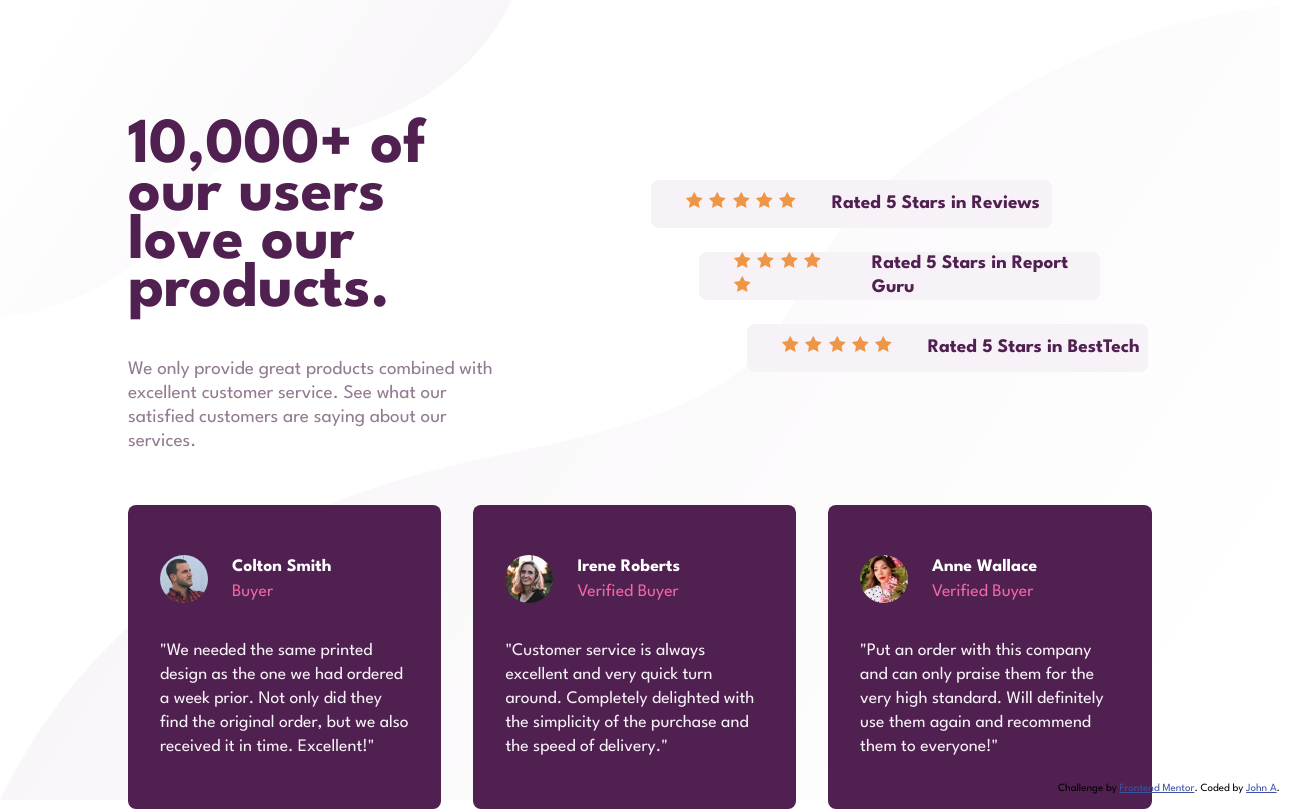
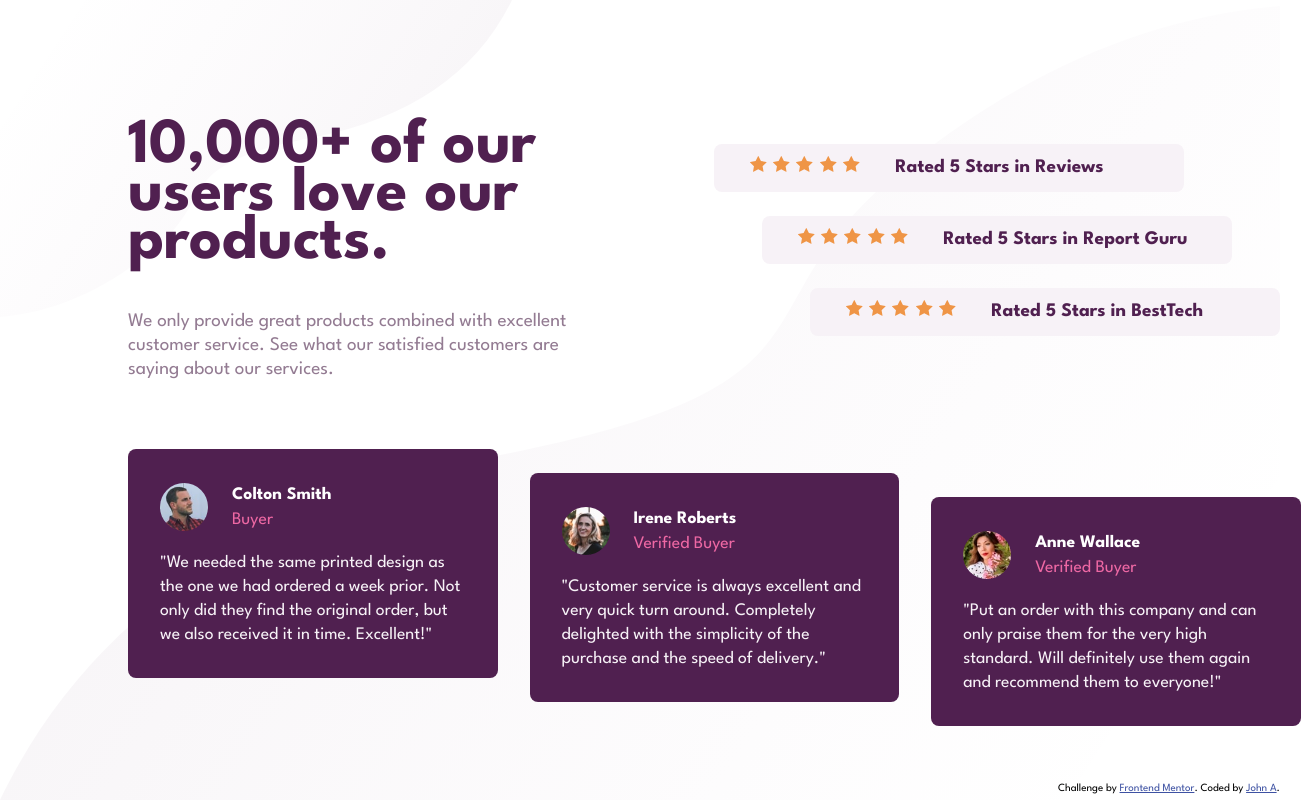
Before and after one commit to ajkun55/Social-proof-section, a plain HTML site: page index.html in a window 1280 px wide. Shown: the whole page, 1301 px wide, since content can reach past the window. Drawn offline with Linux system fonts and the light colour scheme.

Commit message:
Add files via upload

```diff
--- a/index.html
+++ b/index.html
@@ -21,6 +21,8 @@
     <main>
       <div class="container">
 
+        <div class="above">
+
         <div class="title">
           <h1>10,000+ of our users love our products.</h1>
           <p>We only provide great products combined with excellent customer service.
@@ -39,6 +41,11 @@
           <p >Rated 5 Stars in BestTech</p></div>
         </div>
 
+      </div>
+
+      <div class="bottom_part">
+
+        <div class="card1">
         <div class="card colton">
           <div class="person">
             <img src="./images/image-colton.jpg" alt="avatar">
@@ -51,7 +58,11 @@
           Not only did they find the original order, but we also received it in time.
           Excellent!"</p>
         </div>
+          <br class="space"><br class="space">
+        </div>
 
+        <div class="card2">
+          <br class="space">
         <div class="card irene">
           <div class="person">
             <img src="./images/image-irene.jpg" alt="avatar">
@@ -63,7 +74,11 @@
           <p class="saying">"Customer service is always excellent and very quick turn around. Completely
     delighted with the simplicity of the purchase and the speed of delivery."</p>
         </div>
+        <br class="space">
+      </div>
 
+      <div class="card3">
+        <br class="space"><br class="space">
         <div class="card anne">
           <div class="person">
             <img src="./images/image-anne.jpg" alt="avatar">
@@ -76,6 +91,10 @@
     standard. Will definitely use them again and recommend them to everyone!"</p>
         </div>
       </div>
+      <br class="endspace"><br class="endspace">
+    </div>
+
+  </div>
 
     </main>
 
--- a/style.css
+++ b/style.css
@@ -37,16 +37,26 @@ html {
   .container{
     width: 80%;
     height: 80%;
-    display: grid;
-    grid-template-areas: "title title title rates rates rates"
-                        "colton colton irene irene anne anne ";
     margin: 0 auto;
     position: absolute; top: 50%;left: 50%; transform: translate(-50%, -50%);
+    gap: 0;
+    display: grid;
+    grid-template-rows: 1fr 1fr;
+    row-gap: 3rem;
+  }
+
+  .above{
+    display: grid;
+    grid-template-columns: 1fr 1fr;
+  }
+
+  .bottom_part{
+    display: flex;
     gap: 2rem;
   }
 
-  .title{
-    grid-area: title;
+  .space{
+    width: 50%;
   }
 
   h1{
@@ -64,7 +74,6 @@ html {
   }
 
   .rates{
-    grid-area: rates;
     display: flex;
     flex-direction: column;
     justify-content: center;
@@ -105,12 +114,13 @@ html {
     font-size: 1.1rem;
     border-radius: 0.5rem;
     padding: 2rem;
-   /* width: 21em;
-    height: 15em; */
+    width: 21em;
+    height: 13em;
   }
 
   .person{
     display: flex;
+    margin: -1rem 0;
   }
 
   .person img{
@@ -131,17 +141,9 @@ html {
     color: var(--clr-Soft-Pink);
   }
 
-  .colton{
-    grid-area: colton;
-  }
-
-  .irene{
-    grid-area: irene;
-  }
-
-  .anne{
-    grid-area: anne;
-  }
+    .endspace{
+    display: none;
+    }
 
 @media (width < 900px){
 
@@ -157,9 +159,9 @@ html {
         width: 95%; height: 95%; gap: 1rem;
         display: flex;
         flex-direction: column;
-       /* display: grid;
-        grid-template-areas: "title" "rates"
-        "colton" "irene" "anne";*/
+    }
+    .above, .bottom_part{
+        display: block;
     }
     .title{
         text-align: center;
@@ -180,7 +182,9 @@ html {
         margin: 0.5rem 0 -0.5rem 0;padding: 0;
       }
     .card{
+        margin: 1.5rem 0;
         padding:0.6rem;
+        width: auto;height: auto;
     }
     #rate2, #rate3{
         margin-left: 0;
@@ -197,7 +201,12 @@ html {
     span img{
         padding: 0;
       }
-
+      .space{
+        display: none;
+      }
+      .endspace{
+        display: block;
+      }
 }
 
 
```
